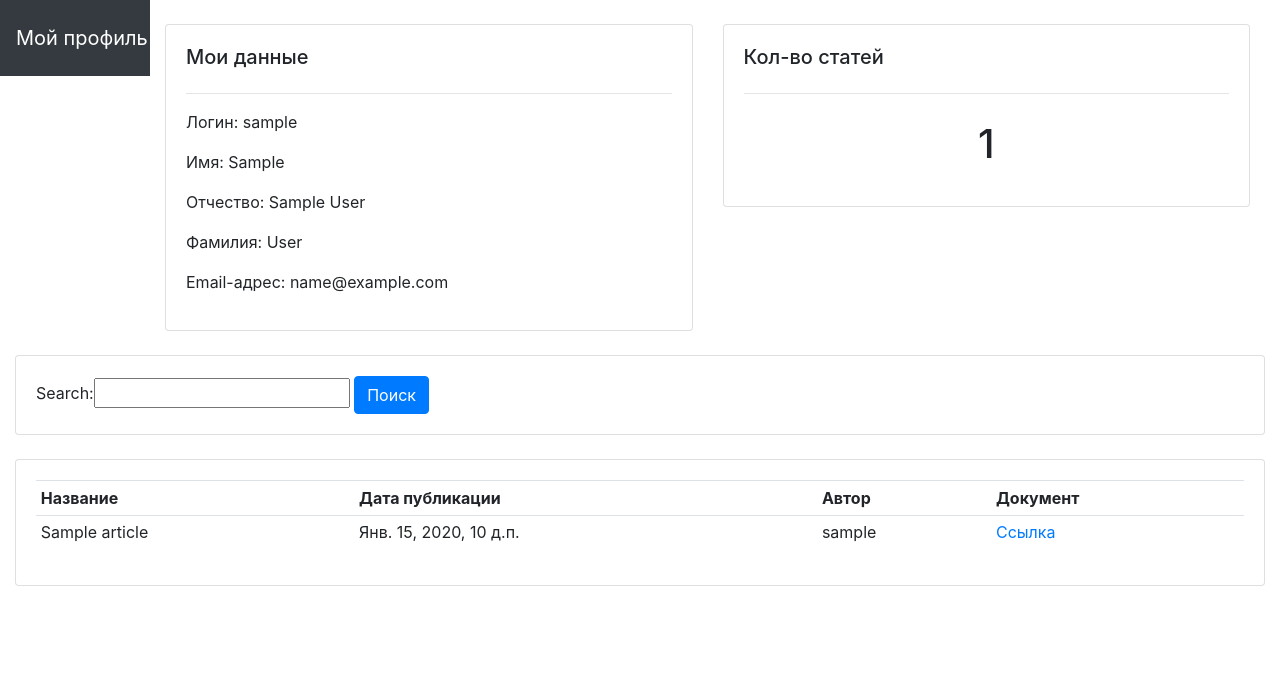
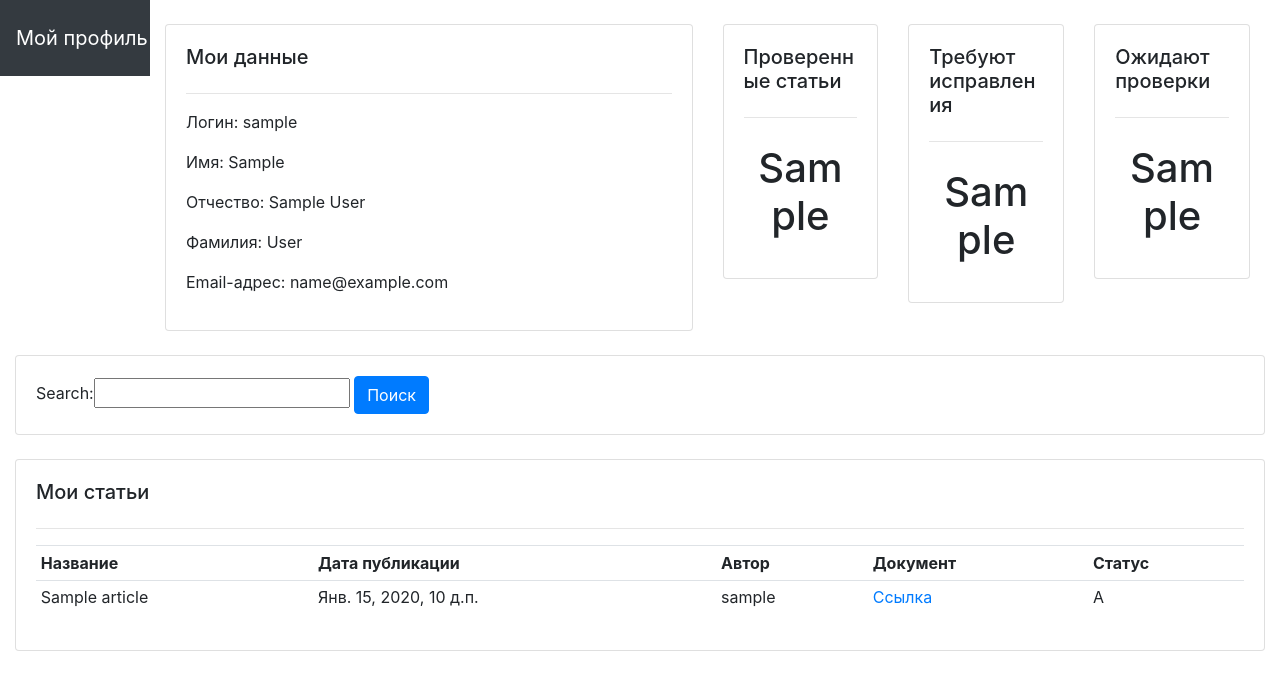
Before and after one commit to SayanGarm/ProjectGPO, a Django app: template Account/templates/registration/user_home.html in a window 1280 px wide. Shown: the top 690 px of the page. Run offline with Django 3.2, Linux system fonts and the light colour scheme; tables that the repository leaves empty hold one stand-in row (values such as "Sample post"); the template is opened without the code that fills it: values that come from a table or form of the project are taken from there, most other values are stand-ins (such as "Sample title", 1, 10 or a date in 2020).

Commit message:
Улучшен профиль

```diff
--- a/Account/templates/registration/user_home.html
+++ b/Account/templates/registration/user_home.html
@@ -6,7 +6,7 @@
 
 <br>
 <div class="row">
-	<div class="col-md">
+	<div class="col-md-6">
 		<div class="card card-body">
 			<h5>Мои данные</h5>
 			<hr>
@@ -18,11 +18,27 @@
 		</div>
 	</div>
 
-	<div class="col-md">
+	<div class="col-md-2">
 		<div class="card card-body">
-			<h5>Кол-во статей</h5>
+			<h5>Проверенные статьи <br></h5>
 			<hr>
-			<h1 style="text-align: center;padding: 10px">{{articles_count}}</h1>
+			<h1 style="text-align: center;padding: 10px">{{articles_count.A}}</h1>
+		</div>
+	</div>
+
+	<div class="col-md-2">
+		<div class="card card-body">
+			<h5>Требуют исправления</h5>
+			<hr>
+			<h1 style="text-align: center;padding: 10px">{{articles_count.B}}</h1>
+		</div>
+	</div>
+
+	<div class="col-md-2">
+		<div class="card card-body">
+			<h5>Ожидают проверки</h5>
+			<hr>
+			<h1 style="text-align: center;padding: 10px">{{articles_count.C}}</h1>
 		</div>
 	</div>
 </div>
@@ -44,12 +60,15 @@
 <div class="row">
 	<div class="col-md">
 		<div class="card card-body">
+			<h5>Мои статьи</h5>
+			<hr>
 			<table class="table table-sm">
 				<tr>
 					<th>Название</th>
 					<th>Дата публикации</th>
 					<th>Автор</th>
 					<th>Документ</th>
+					<th>Статус</th>
 				</tr>
 				{% for article in articles %}
 					<tr>
@@ -57,6 +76,7 @@
 						<td>{{article.published}}</td>
 						<td>{{article.author}}</td>
 						<td><a href="{{article.document.url}}">Ссылка</a></td>
+						<td>{{article.status}}</td>
 					</tr>
 				{% endfor %}
 			</table>
--- a/ArticleBoard/models.py
+++ b/ArticleBoard/models.py
@@ -1,12 +1,21 @@
 from django.db import models
 from django.contrib.auth.models import User
 
+
+
 class Article(models.Model):
+    STATUS = (
+        ('A', 'Проверена'),
+        ('B', 'Требует исправлений'),
+        ('C', 'Ожидает проверки')
+    )
     title = models.CharField(max_length=50, verbose_name='Название')
     content = models.TextField(null=True, blank=True, verbose_name='Описание')
     published = models.DateTimeField(auto_now_add=True, db_index=True, verbose_name='Дата публикации')
     author = models.ForeignKey(User, null=True, on_delete=models.PROTECT, verbose_name='Автор')
     document = models.FileField()
+
+    status = models.CharField(max_length=20, default='C', choices=STATUS, verbose_name='Статус')
 
     def __str__(self):
         return self.title
```
Also changed, not shown: Account/views.py (+7 -1 lines), ArticleBoard/migrations/0002_article_status.py (added), ArticleBoard/migrations/0003_auto_20201130_1712.py (added), ArticleBoard/migrations/0004_auto_20201130_1714.py (added).
